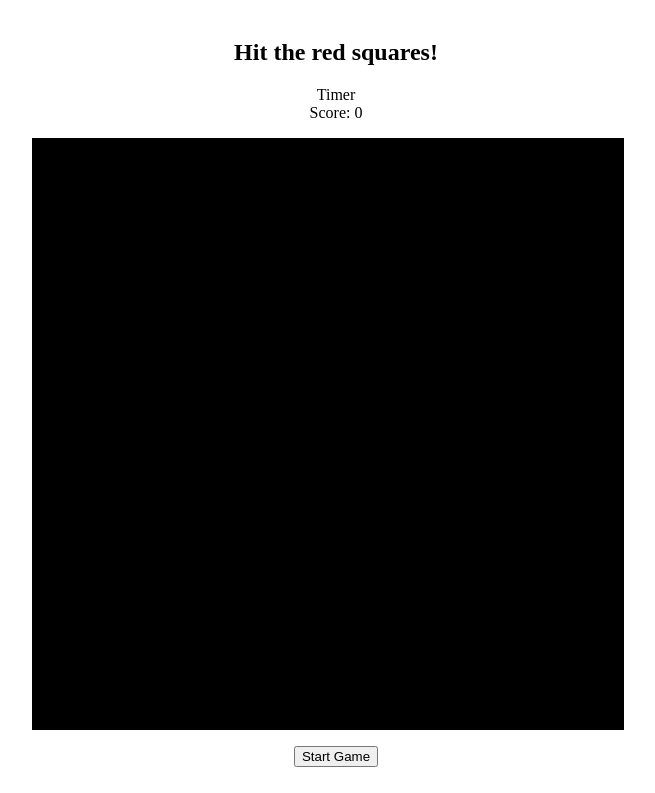
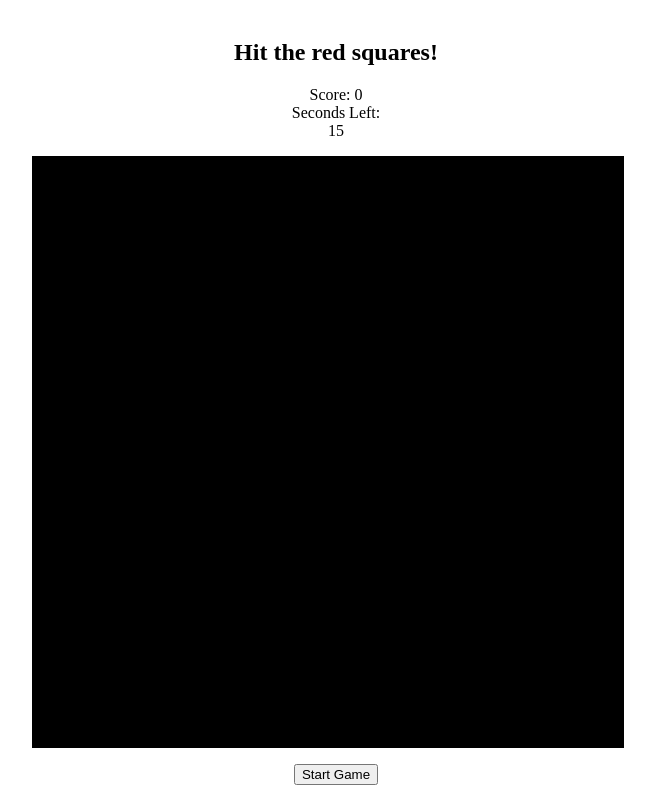
Before and after one commit to matthu24/checkered-extravaganza, a website built with webpack: page index.html in a window 1280 px wide. Shown: the part 69-862 px from the top of the page, without its empty margins (304-959 px from the left). Built offline with nearby package versions, Linux system fonts and the light colour scheme.

Commit message:
Fix score

```diff
--- a/index.html
+++ b/index.html
@@ -10,8 +10,10 @@
     <div class='container'>
       <h1>Checkered Extravaganza</h1>
       <h2>Hit the red squares!</h2>
-      <div id='timer'>Timer</div>
       <div id = 'score'>Score: 0</div>
+      <div>Seconds Left:</div>
+      <div id='timer'>15</div>
+
       <ul id='board'>
 
       </ul>
```
